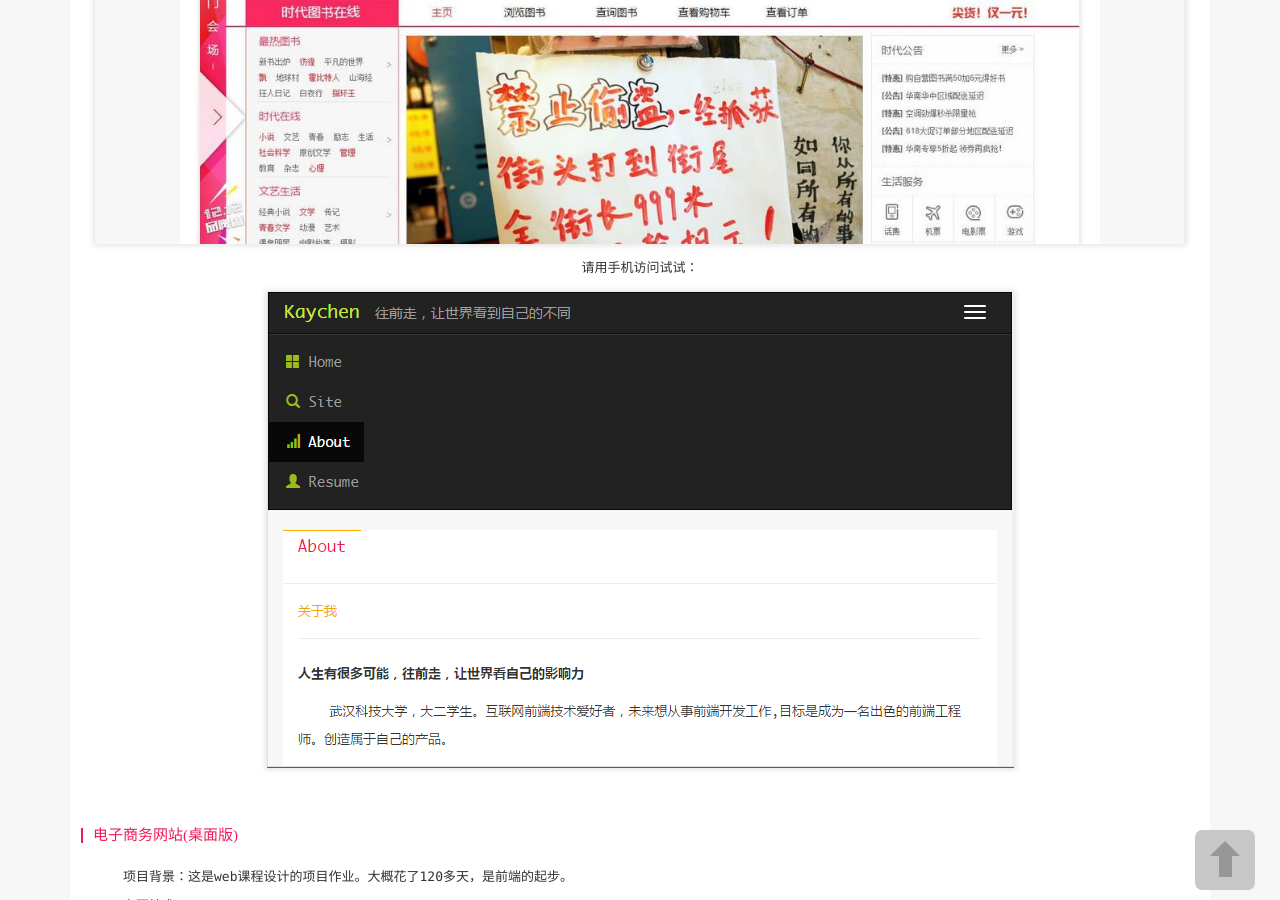
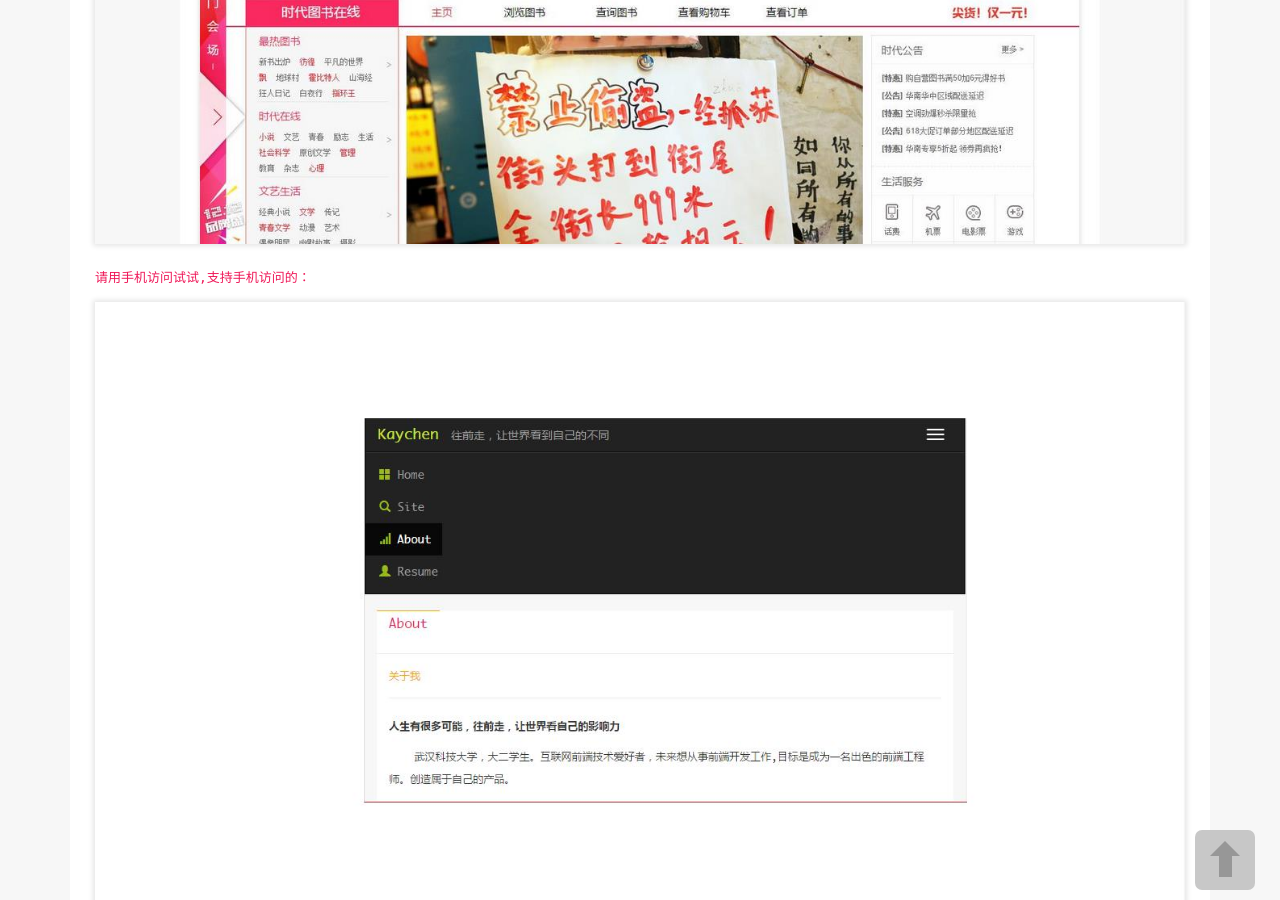
Before and after one commit to LittlewhiteChen/LittlewhiteChen.github.io, a Jekyll site: the page built from pages/1site.html, in a window 1280 px wide and 900 px high, scrolled down 617 px. Built offline with Jekyll 4.4.1, drawn with Linux system fonts in a browser that asks for light colours; nearby versions of some CDN libraries; comment, search, counter and statistics services are not loaded; a style sheet for code colours, icons or effects is not loaded.

Commit message:
项目更新

```diff
--- a/pages/1site.html
+++ b/pages/1site.html
@@ -24,9 +24,9 @@ icon: glyphicon-search
             <a href="http://littlewhitechen.github.io/">
                 <img src="http://littlewhitechen.github.io/img/repo/website.jpg">
             </a>
-            <p style="text-indent: 0">请用手机访问试试：</p>
+            <p style="text-align: left;color:#EF1959;margin-top:10px">请用手机访问试试,支持手机访问的：</p>
             <a href="http://littlewhitechen.github.io/">
-                <img src="http://littlewhitechen.github.io/img/repo/mobile.PNG">
+                <img src="http://littlewhitechen.github.io/img/repo/mobile.jpg">
             </a>
         </li>
         <!-- 电子商务网站 -->
```
Also changed, not shown: img/repo/mobile.jpg (added).
